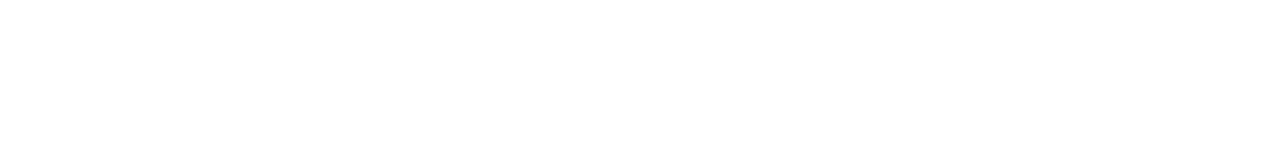
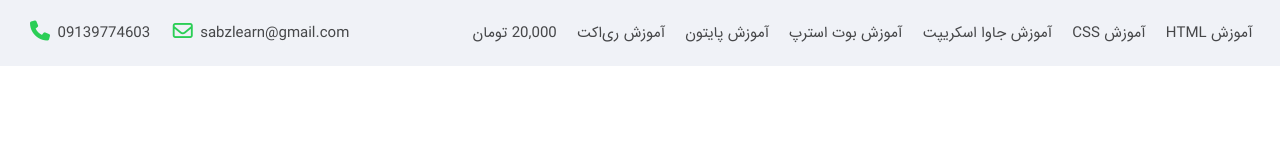
Before and after one commit to oos-amin/sabzlearn, a plain HTML site: page index.html in a window 1280 px wide. Drawn offline with Linux system fonts and the light colour scheme.

Commit message:
feat: add top-bar feature

```diff
--- a/css/index.css
+++ b/css/index.css
@@ -1,4 +1,6 @@
+@import "fonts.css";
 @import "variables.css";
+@import "top-bar.css";
 
 /* ================ Default Styles ================ */
 html {
@@ -19,6 +21,11 @@ body {
   font-family: var(--primary-font);
 }
 
+ul {
+  margin: 0;
+  padding: 0;
+}
+
 a {
   text-decoration: none;
   color: var(--dark-color);
--- /dev/null
+++ b/css/top-bar.css
@@ -0,0 +1,41 @@
+.top-bar {
+  padding: 2rem;
+  background-color: #f0f2f7;
+}
+
+.top-bar__content {
+  display: flex;
+  justify-content: space-between;
+}
+
+.top-bar__list {
+  display: flex;
+  gap: 2rem;
+}
+
+.top-bar__link {
+  color: var(--dark-color);
+  font-size: 1.5rem;
+}
+
+.top-bar__left {
+  display: flex;
+  gap: 2rem;
+  align-items: center;
+}
+
+.top-bar__phone {
+  display: flex;
+  gap: 0.5rem;
+}
+
+.fa-envelope,
+.fa-phone {
+  font-size: 2rem;
+  color: var(--primary-color);
+}
+
+.top-bar__email {
+  display: flex;
+  gap: 0.5rem;
+}
--- a/css/variables.css
+++ b/css/variables.css
@@ -1,6 +1,6 @@
 :root {
   --primary-font: "IRANSans";
-  --primary-color: "#2bce56";
-  --white-color: "#fff";
-  --dark-color: "#464749";
+  --primary-color: #2bce56;
+  --white-color: #fff;
+  --dark-color: #464749;
 }
--- a/index.html
+++ b/index.html
@@ -1,9 +1,67 @@
 <!doctype html>
-<html lang="en">
+<html lang="fa" dir="rtl">
   <head>
     <meta charset="UTF-8" />
     <meta name="viewport" content="width=device-width, initial-scale=1.0" />
     <title>سبزلرن | صفحه اصلی</title>
+    <link rel="stylesheet" href="css/reset.css" />
+    <link rel="stylesheet" href="vendor/FontAwesome/font-awesome.min.css" />
+    <link rel="stylesheet" href="vendor/Bootstrap/bootstrap.min.css" />
+    <link rel="stylesheet" href="css/index.css" />
   </head>
-  <body></body>
+
+  <body>
+    <!-- Header -->
+    <header class="header">
+      <!-- Top Bar -->
+      <div class="top-bar">
+        <div class="container-fluid">
+          <div class="top-bar__content">
+            <div class="top-bar__right">
+              <ul class="top-bar__list">
+                <li class="top-bar__item">
+                  <a href="#" class="top-bar__link">آموزش HTML</a>
+                </li>
+                <li class="top-bar__item">
+                  <a href="#" class="top-bar__link">آموزش CSS</a>
+                </li>
+                <li class="top-bar__item">
+                  <a href="#" class="top-bar__link">آموزش جاوا اسکریپت</a>
+                </li>
+                <li class="top-bar__item">
+                  <a href="#" class="top-bar__link">آموزش بوت استرپ</a>
+                </li>
+                <li class="top-bar__item">
+                  <a href="#" class="top-bar__link">آموزش پایتون</a>
+                </li>
+                <li class="top-bar__item">
+                  <a href="#" class="top-bar__link">آموزش ری‌اکت</a>
+                </li>
+                <li class="top-bar__item">
+                  <a href="#" class="top-bar__link">20,000 تومان</a>
+                </li>
+              </ul>
+            </div>
+            <div class="top-bar__left">
+              <div class="top-bar__email">
+                <a href="" class="top-bar__email-link top-bar__link">
+                  sabzlearn@gmail.com
+                </a>
+                <i class="fa-regular fa-envelope"></i>
+              </div>
+
+              <div class="top-bar__phone">
+                <a href="" class="top-bar__phone-link top-bar__link">
+                  09139774603
+                </a>
+                <i class="fa-solid fa-phone"></i>
+              </div>
+            </div>
+          </div>
+        </div>
+      </div>
+    </header>
+
+    <script src="vendor/FontAwesome/font-awesome.min.js"></script>
+  </body>
 </html>
```
